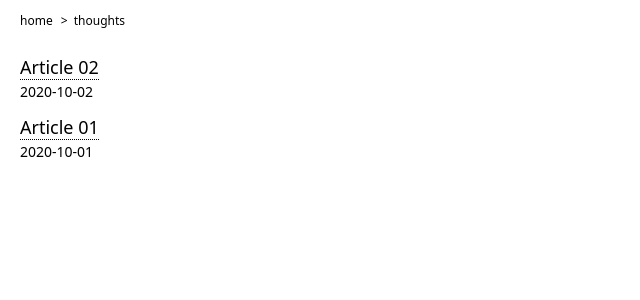
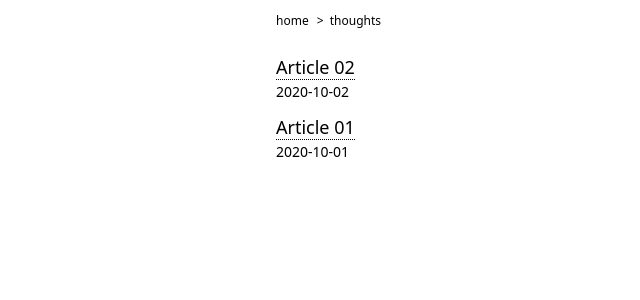
Before and after one commit to KRIMOD/clone-ws-filip, a Next.js app: page /thoughts in a window 1280 px wide. Shown: the top 300 px of the page, without its empty margins (0-640 px from the left). Built offline with nearby package versions, Linux system fonts and the light colour scheme.

Commit message:
my bad was not fixed actually

```diff
--- a/pages/_app.js
+++ b/pages/_app.js
@@ -15,7 +15,7 @@ export default function MyApp ({ Component, pageProps }) {
 
 const Layout = ({ children }) => {
   return (
-    <div className='font-sans text-gray-900 items-center justify-center'>
+    <div className='font-sans text-gray-900 items-center justify-center max-w-screen-md mx-auto'>
       {children}
     </div>
   )
--- a/pages/index.js
+++ b/pages/index.js
@@ -6,7 +6,7 @@ import { getAllThoughts } from '../lib/thoughts'
 export default function Index ({ allProjects, allThoughts }) {
   return (
     // <div className='max-w-screen-lg m-auto lg:px-10 sm:px-2'>
-    <div className='max-w-screen-md mx-auto'>
+    <div className=''>
       <About />
       <Overview thoughts={allThoughts} projects={allProjects} />
       <Footer />
--- a/pages/thoughts.js
+++ b/pages/thoughts.js
@@ -3,7 +3,7 @@ import { getAllThoughts } from '../lib/thoughts'
 
 export default function Thoughts ({ allPosts }) {
   return (
-    <div className='w-full  max-w-screen-lg pt-3 pl-5'>
+    <div className='w-full pt-3 pl-5'>
       {
         allPosts?.map((article, index) => (
           <Blog article={article} type='thoughts' key={index} />
```
